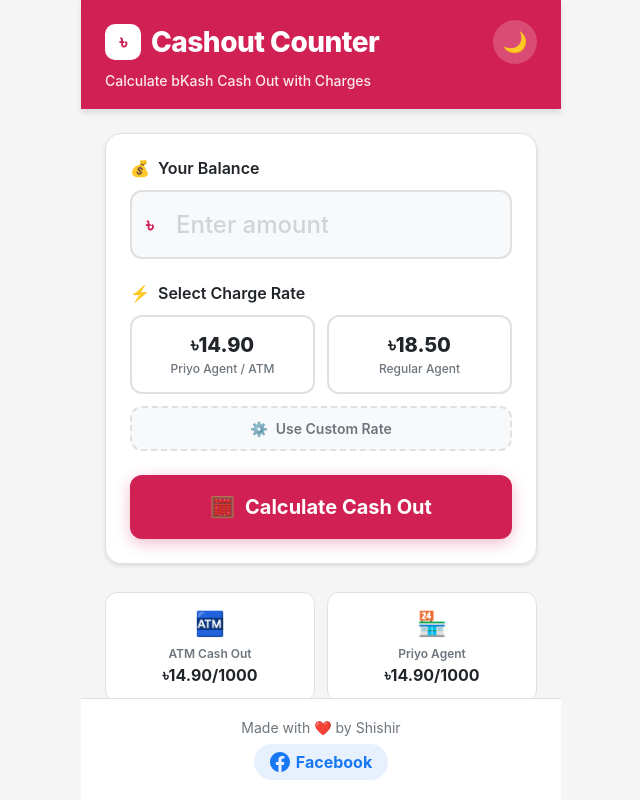
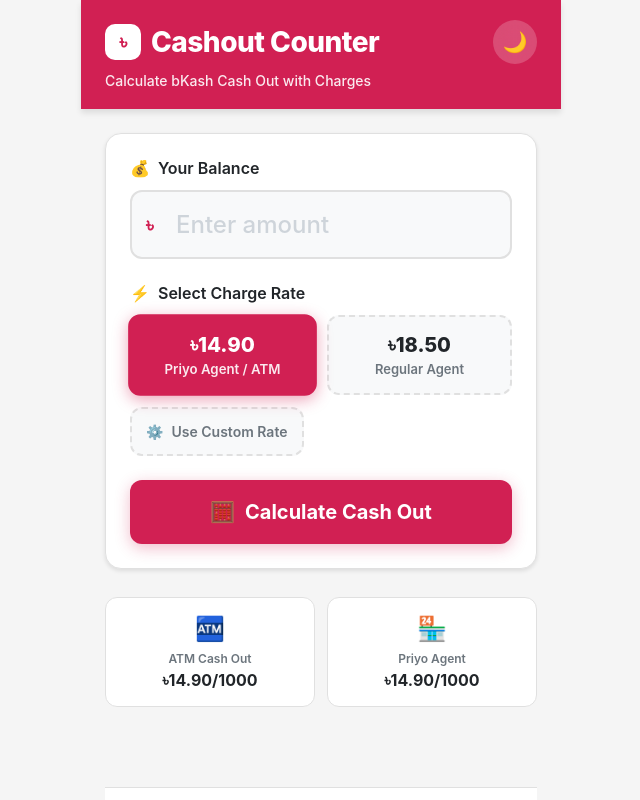
Before and after one commit to ZeroToShishir/Bkash-Cashout-Balance-Counter-, a plain HTML site: page index.html in a window 1280 px wide. Shown: the whole page, without its empty margins (319-959 px from the left). Drawn offline with Linux system fonts and the light colour scheme.

Commit message:
Update index.html

```diff
--- a/index.html
+++ b/index.html
@@ -99,6 +99,7 @@
             position: relative;
             z-index: 10;
             box-shadow: var(--shadow-md);
+            flex-shrink: 0;
         }
 
         .header-top {
@@ -180,6 +181,7 @@
             padding: 24px;
             box-shadow: var(--shadow-sm);
             border: 1px solid var(--border);
+            flex-shrink: 0;
         }
 
         .input-group {
@@ -250,68 +252,63 @@
             margin-bottom: 12px;
         }
 
-        .rate-btn {
+        /* Default state - not selected */
+        button.rate-btn {
+            display: flex;
+            flex-direction: column;
+            align-items: center;
+            justify-content: center;
+            gap: 4px;
             padding: 16px;
-            border: 2px solid var(--border);
+            background: var(--input-bg) !important;
+            border: 2px dashed var(--border) !important;
             border-radius: var(--radius-sm);
-            background: var(--surface);
             cursor: pointer;
-            transition: all 0.2s ease;
+            transition: all 0.3s ease;
             text-align: center;
-            position: relative;
-            overflow: hidden;
+            -webkit-appearance: none;
+            appearance: none;
+            color: inherit;
         }
 
-        .rate-btn.active {
-            border-color: var(--primary);
-            background: rgba(209, 32, 83, 0.05);
+        /* Selected state - MUST override default */
+        button.rate-btn.active {
+            background: var(--primary) !important;
+            border: 2px solid var(--primary) !important;
+            color: white !important;
+            transform: scale(1.02);
+            box-shadow: 0 4px 15px rgba(209, 32, 83, 0.4);
         }
 
-        .rate-btn.active::after {
-            content: '✓';
-            position: absolute;
-            top: 8px;
-            right: 8px;
-            width: 20px;
-            height: 20px;
-            background: var(--primary);
-            color: white;
-            border-radius: 50%;
-            display: flex;
-            align-items: center;
-            justify-content: center;
-            font-size: 12px;
-            font-weight: bold;
+        button.rate-btn.active .rate-amount {
+            color: white !important;
+        }
+
+        button.rate-btn.active .rate-label {
+            color: rgba(255,255,255,0.9) !important;
         }
 
         .rate-amount {
             font-size: 20px;
             font-weight: 800;
             color: var(--text-primary);
-            margin-bottom: 4px;
-        }
-
-        .rate-btn.active .rate-amount {
-            color: var(--primary);
+            transition: color 0.3s ease;
         }
 
         .rate-label {
-            font-size: 12px;
+            font-size: 13px;
             color: var(--text-secondary);
-            font-weight: 500;
+            font-weight: 600;
+            transition: color 0.3s ease;
         }
 
-        .rate-btn.active .rate-label {
-            color: var(--primary);
-            font-weight: 600;
-        }
-
+        /* Custom toggle - same styling logic */
         .custom-rate-toggle {
             display: flex;
             align-items: center;
             justify-content: center;
             gap: 8px;
-            padding: 12px;
+            padding: 14px;
             background: var(--input-bg);
             border: 2px dashed var(--border);
             border-radius: var(--radius-sm);
@@ -320,13 +317,16 @@
             font-weight: 600;
             color: var(--text-secondary);
             transition: all 0.3s ease;
+            -webkit-appearance: none;
+            appearance: none;
         }
 
         .custom-rate-toggle.active {
-            border-color: var(--primary);
-            border-style: solid;
-            background: rgba(209, 32, 83, 0.05);
-            color: var(--primary);
+            background: var(--primary);
+            border: 2px solid var(--primary);
+            color: white;
+            transform: scale(1.02);
+            box-shadow: 0 4px 15px rgba(209, 32, 83, 0.4);
         }
 
         .custom-rate-input {
@@ -352,10 +352,10 @@
 
         .custom-input {
             flex: 1;
-            padding: 12px 16px;
-            font-size: 18px;
-            font-weight: 600;
-            border: 2px solid var(--border);
+            padding: 14px 16px;
+            font-size: 20px;
+            font-weight: 700;
+            border: 3px solid var(--primary);
             border-radius: var(--radius-sm);
             background: var(--input-bg);
             color: var(--text-primary);
@@ -363,7 +363,7 @@
         }
 
         .custom-input:focus {
-            border-color: var(--primary);
+            box-shadow: 0 0 0 4px rgba(209, 32, 83, 0.1);
         }
 
         /* Calculate Button */
@@ -384,6 +384,8 @@
             justify-content: center;
             gap: 10px;
             margin-top: 8px;
+            -webkit-appearance: none;
+            appearance: none;
         }
 
         .calculate-btn:active {
@@ -404,6 +406,7 @@
             border: 2px solid var(--primary);
             display: none;
             animation: slideUp 0.4s ease;
+            flex-shrink: 0;
         }
 
         .result-card.show {
@@ -503,6 +506,7 @@
             grid-template-columns: 1fr 1fr;
             gap: 12px;
             margin-top: 8px;
+            flex-shrink: 0;
         }
 
         .info-card {
@@ -531,30 +535,39 @@
             color: var(--text-primary);
         }
 
-        /* Footer */
+        /* Scrollable spacer to push footer down */
+        .scroll-spacer {
+            height: 40px;
+            flex-shrink: 0;
+        }
+
+        /* Footer - Mini at bottom */
         .footer {
-            padding: 20px 24px;
+            padding: 16px 24px 24px;
             text-align: center;
             background: var(--surface);
             border-top: 1px solid var(--border);
+            flex-shrink: 0;
+            margin-top: auto;
         }
 
         .developer {
-            font-size: 14px;
+            font-size: 11px;
             color: var(--text-secondary);
-            margin-bottom: 8px;
+            margin-bottom: 4px;
+            opacity: 0.8;
         }
 
         .facebook-link {
             display: inline-flex;
             align-items: center;
-            gap: 6px;
+            gap: 4px;
             color: var(--facebook-blue);
             text-decoration: none;
-            font-weight: 700;
-            font-size: 16px;
-            padding: 8px 16px;
-            border-radius: 20px;
+            font-weight: 600;
+            font-size: 11px;
+            padding: 4px 8px;
+            border-radius: 12px;
             background: rgba(24, 119, 242, 0.1);
             transition: all 0.3s ease;
         }
@@ -565,8 +578,8 @@
         }
 
         .facebook-icon {
-            width: 20px;
-            height: 20px;
+            width: 12px;
+            height: 12px;
             fill: currentColor;
         }
 
@@ -600,6 +613,9 @@
             }
             .result-amount {
                 font-size: 36px;
+            }
+            .rate-amount {
+                font-size: 18px;
             }
         }
 
@@ -672,24 +688,24 @@
                     </label>
                     <div class="rate-section">
                         <div class="rate-grid">
-                            <button class="rate-btn" id="rate-14.90" onclick="selectRate(14.90, 'priyo')">
+                            <button type="button" class="rate-btn" id="rate-14.90" onclick="selectRate(14.90, 'priyo')">
                                 <div class="rate-amount">৳14.90</div>
                                 <div class="rate-label">Priyo Agent / ATM</div>
                             </button>
-                            <button class="rate-btn" id="rate-18.50" onclick="selectRate(18.50, 'regular')">
+                            <button type="button" class="rate-btn" id="rate-18.50" onclick="selectRate(18.50, 'regular')">
                                 <div class="rate-amount">৳18.50</div>
                                 <div class="rate-label">Regular Agent</div>
                             </button>
                         </div>
 
-                        <div class="custom-rate-toggle" id="custom-toggle" onclick="toggleCustomRate()">
+                        <button type="button" class="custom-rate-toggle" id="custom-toggle" onclick="toggleCustomRate()">
                             <span>⚙️</span>
                             <span>Use Custom Rate</span>
-                        </div>
+                        </button>
 
                         <div class="custom-rate-input" id="custom-rate-container">
                             <div class="custom-input-wrapper">
-                                <span style="font-size: 18px; font-weight: 700; color: var(--primary);">৳</span>
+                                <span style="font-size: 20px; font-weight: 700; color: var(--primary);">৳</span>
                                 <input
                                     type="number"
                                     class="custom-input"
@@ -704,7 +720,7 @@
                     </div>
                 </div>
 
-                <button class="calculate-btn" onclick="calculate()">
+                <button type="button" class="calculate-btn" onclick="calculate()">
                     <span>🧮</span>
                     <span>Calculate Cash Out</span>
                 </button>
@@ -761,9 +777,11 @@
                     <div class="info-value">৳14.90/1000</div>
                 </div>
             </div>
-        </main>
 
-        <!-- Footer -->
+            <!-- Spacer to push footer down -->
+            <div class="scroll-spacer"></div>
+
+            <!-- Footer - Mini at bottom -->
             <footer class="footer">
                 <div class="developer">Made with ❤️ by Shishir</div>
                 <a href="https://www.facebook.com/imshishr" target="_blank" class="facebook-link" onclick="handleFacebookClick(event)">
@@ -773,6 +791,7 @@
                     Facebook
                 </a>
             </footer>
+        </main>
 
         <!-- Toast -->
         <div class="toast" id="toast">Copied to clipboard!</div>
@@ -822,29 +841,55 @@
             selectedRate = rate;
             isCustomRate = false;
 
-            // Update UI
-            document.querySelectorAll('.rate-btn').forEach(btn => btn.classList.remove('active'));
-            document.getElementById(`rate-${rate}`).classList.add('active');
-            document.getElementById('custom-toggle').classList.remove('active');
-            document.getElementById('custom-rate-container').classList.remove('show');
+            // Get button elements
+            const btn149 = document.getElementById('rate-14.90');
+            const btn185 = document.getElementById('rate-18.50');
+            const customToggle = document.getElementById('custom-toggle');
+            const customContainer = document.getElementById('custom-rate-container');
+
+            // Remove active from all
+            btn149.classList.remove('active');
+            btn185.classList.remove('active');
+            customToggle.classList.remove('active');
+            customContainer.classList.remove('show');
+
+            // Add active to selected
+            if (rate === 14.90) {
+                btn149.classList.add('active');
+            } else if (rate === 18.50) {
+                btn185.classList.add('active');
+            }
 
             // Save preference
             localStorage.setItem('preferredRate', rate);
 
             // Clear custom input
             document.getElementById('custom-rate').value = '';
+
+            // Debug
+            console.log('Selected rate:', rate);
+            console.log('Button 14.90 classes:', btn149.classList.toString());
+            console.log('Button 18.50 classes:', btn185.classList.toString());
+
+            // Haptic feedback if available
+            if (navigator.vibrate) navigator.vibrate(10);
         }
 
         function toggleCustomRate() {
             isCustomRate = !isCustomRate;
             const container = document.getElementById('custom-rate-container');
             const toggle = document.getElementById('custom-toggle');
+            const btn149 = document.getElementById('rate-14.90');
+            const btn185 = document.getElementById('rate-18.50');
+
+            // Clear preset buttons
+            btn149.classList.remove('active');
+            btn185.classList.remove('active');
 
             if (isCustomRate) {
                 container.classList.add('show');
                 toggle.classList.add('active');
-                document.querySelectorAll('.rate-btn').forEach(btn => btn.classList.remove('active'));
-                document.getElementById('custom-rate').focus();
+                setTimeout(() => document.getElementById('custom-rate').focus(), 100);
                 selectedRate = parseFloat(document.getElementById('custom-rate').value) || null;
             } else {
                 container.classList.remove('show');
@@ -852,6 +897,8 @@
                 // Revert to default if no rate selected
                 if (!selectedRate) selectRate(14.90, 'priyo');
             }
+
+            if (navigator.vibrate) navigator.vibrate(10);
         }
 
         function handleCustomRateInput(value) {
```
Lines whose indentation alone changed are shown as unchanged.
